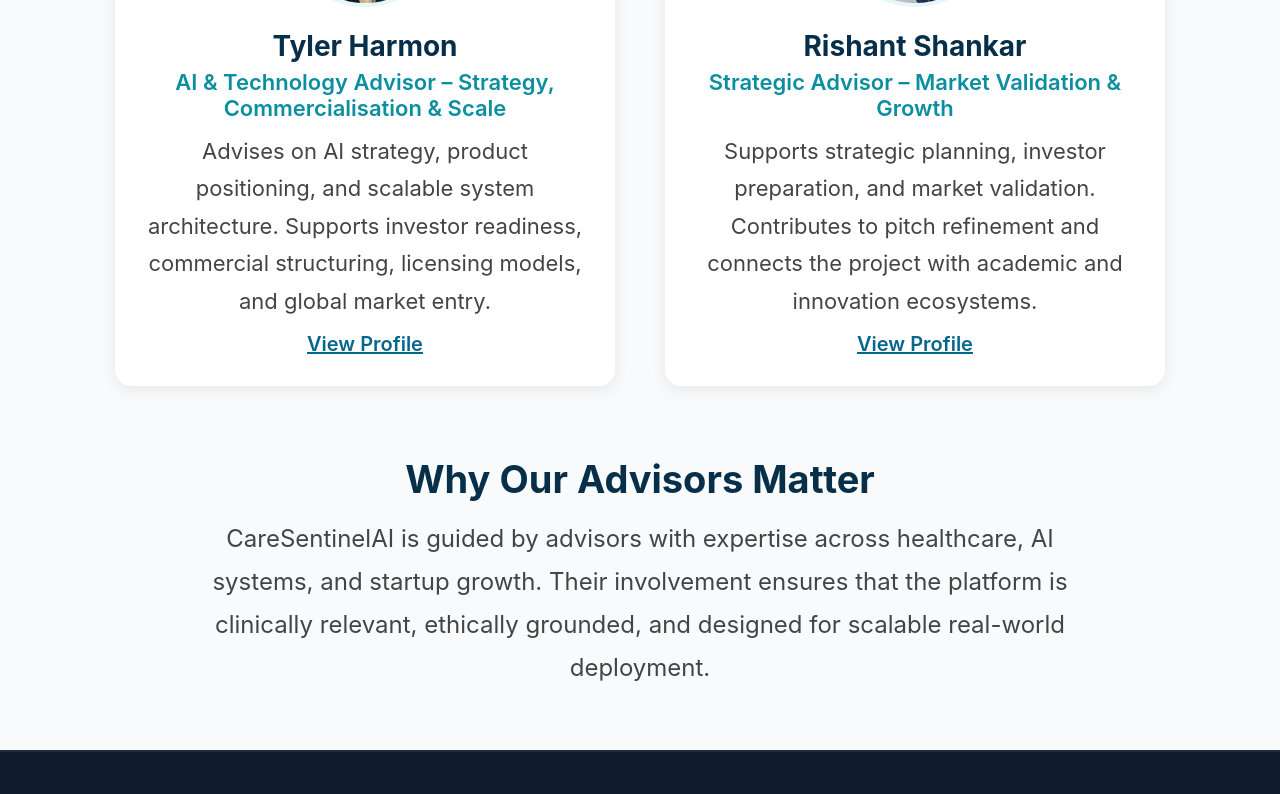
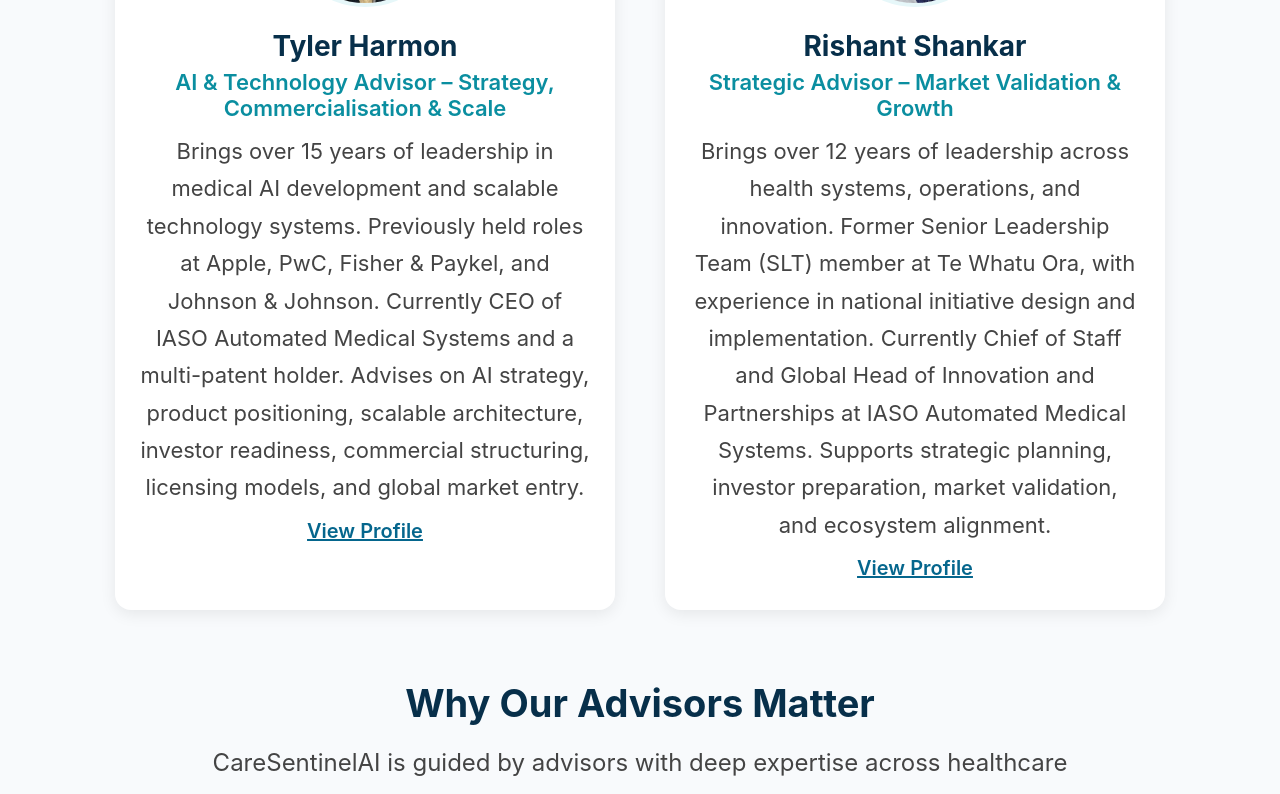
Before and after one commit to Technovashield/Technovashield-Website, a React (Create React App) app: page /advisory in a window 1280 px wide. Shown: the part 720-1514 px from the top of the page. Built offline with nearby package versions, Linux system fonts and the light colour scheme.

Commit message:
Updated Advisory Board with advisor credentials and investor-ready content

```diff
--- a/src/pages/AdvisoryPage.js
+++ b/src/pages/AdvisoryPage.js
@@ -6,7 +6,7 @@
     name: "Tyler Harmon",
     role: "AI & Technology Advisor – Strategy, Commercialisation & Scale",
     description:
-      "Advises on AI strategy, product positioning, and scalable system architecture. Supports investor readiness, commercial structuring, licensing models, and global market entry.",
+      "Brings over 15 years of leadership in medical AI development and scalable technology systems. Previously held roles at Apple, PwC, Fisher & Paykel, and Johnson & Johnson. Currently CEO of IASO Automated Medical Systems and a multi-patent holder. Advises on AI strategy, product positioning, scalable architecture, investor readiness, commercial structuring, licensing models, and global market entry.",
     image: "/Tyler Harmon.jpeg",
     linkedin: "https://www.linkedin.com/in/tyler-h-938bbb43/"
   },
@@ -14,7 +14,7 @@
     name: "Rishant Shankar",
     role: "Strategic Advisor – Market Validation & Growth",
     description:
-      "Supports strategic planning, investor preparation, and market validation. Contributes to pitch refinement and connects the project with academic and innovation ecosystems.",
+      "Brings over 12 years of leadership across health systems, operations, and innovation. Former Senior Leadership Team (SLT) member at Te Whatu Ora, with experience in national initiative design and implementation. Currently Chief of Staff and Global Head of Innovation and Partnerships at IASO Automated Medical Systems. Supports strategic planning, investor preparation, market validation, and ecosystem alignment.",
     image: "/Rishant Shanker.png",
     linkedin: "https://www.linkedin.com/in/rishant-shankar/"
   }
@@ -51,7 +51,7 @@
       <section className="advisory-impact">
         <h2>Why Our Advisors Matter</h2>
         <p>
-          CareSentinelAI is guided by advisors with expertise across healthcare, AI systems, and startup growth. Their involvement ensures that the platform is clinically relevant, ethically grounded, and designed for scalable real-world deployment.
+          CareSentinelAI is guided by advisors with deep expertise across healthcare systems, AI development, and startup growth. Their leadership ensures the platform is clinically relevant, strategically aligned, and designed for scalable, real-world deployment across healthcare environments.
         </p>
       </section>
 
```
